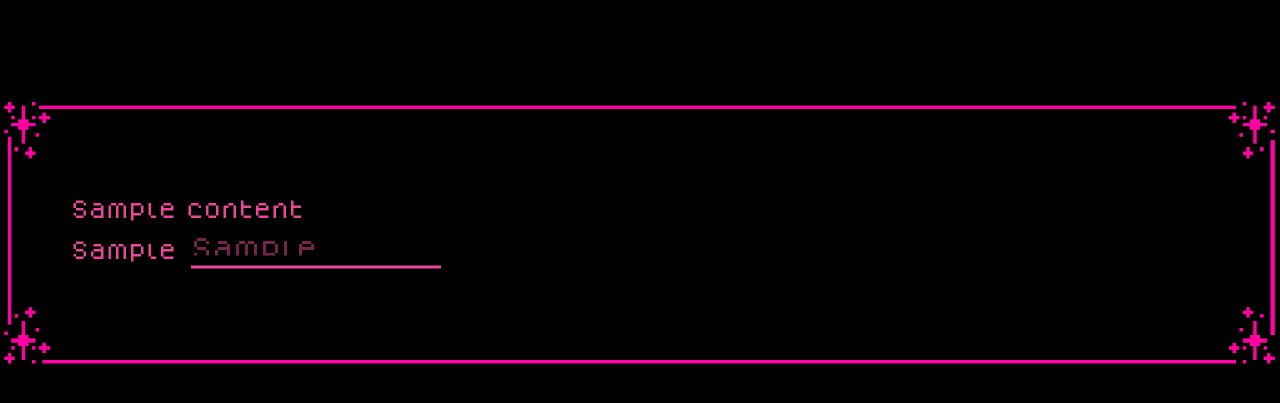
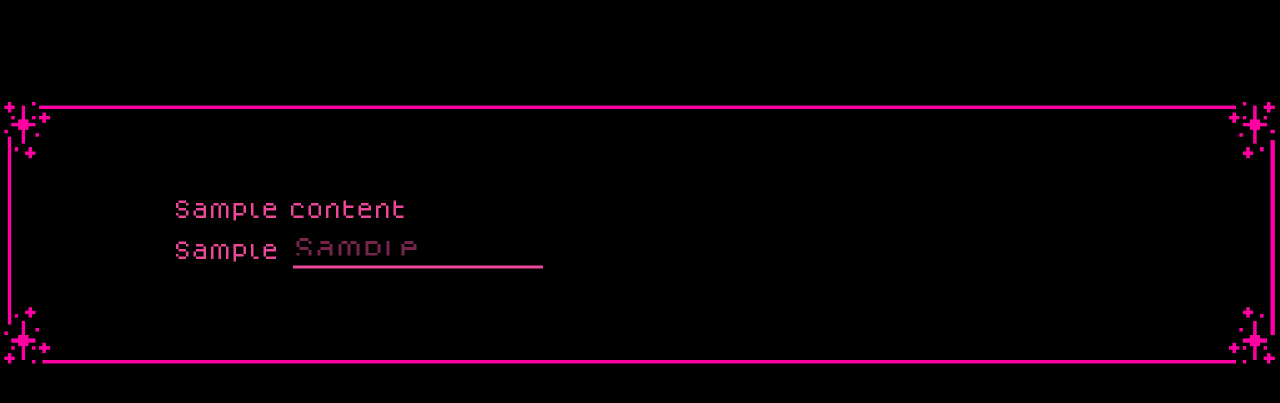
Before and after one commit to susansemaphore/fortune-cookie, a Flask app: template fortune-teller/templates/fortuneStep2.html in a window 1280 px wide. Shown: the part 166-569 px from the top of the page. Run offline with Flask 3, Linux system fonts and the light colour scheme; the template is opened without the code that fills it: most values are stand-ins (such as "Sample title", 1, 10 or a date in 2020).

Commit message:
fix spacing

```diff
--- a/fortune-teller/static/style.css
+++ b/fortune-teller/static/style.css
@@ -148,7 +148,7 @@ select option {
 .form-row {
   position: fixed;
   top: 50%;
-  left: 20%;              /* Move further left */
+  left: 28%;              /* Moved to the right */
   transform: translate(-50%, -50%);
   display: flex;
   gap: 40px;              /* Increased space between elements */
--- a/fortune-teller/templates/fortuneStep2.html
+++ b/fortune-teller/templates/fortuneStep2.html
@@ -2,9 +2,9 @@
 {% block content %}
   <form class="cloud form-row" method="post" action="{{ url_for('step3') }}">
     <label class="field">
-      <span>{{ content.field_label }}</span>
+      <span>{{ content.field_label|safe }}</span>
       <div style="display: flex; align-items: center; gap: 15px;">
-        <span style="white-space: nowrap;">{{ content.field_prefix }}</span>
+        <span>{{ content.field_prefix|safe }}</span>
         <input type="text" name="fortune_question" required placeholder="{{ content.field_placeholder }}" autocomplete="off" />
       </div>
     </label>
```
